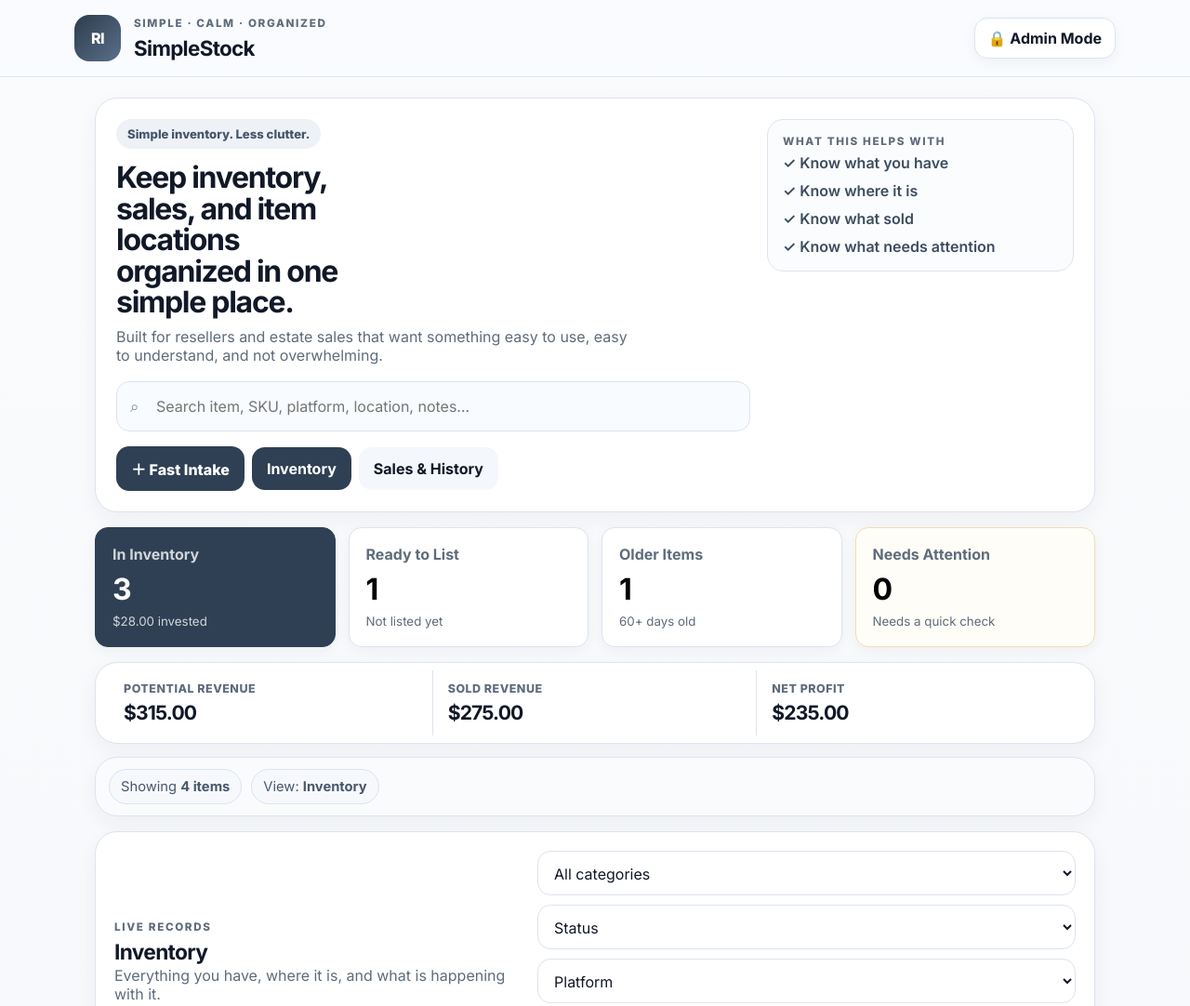
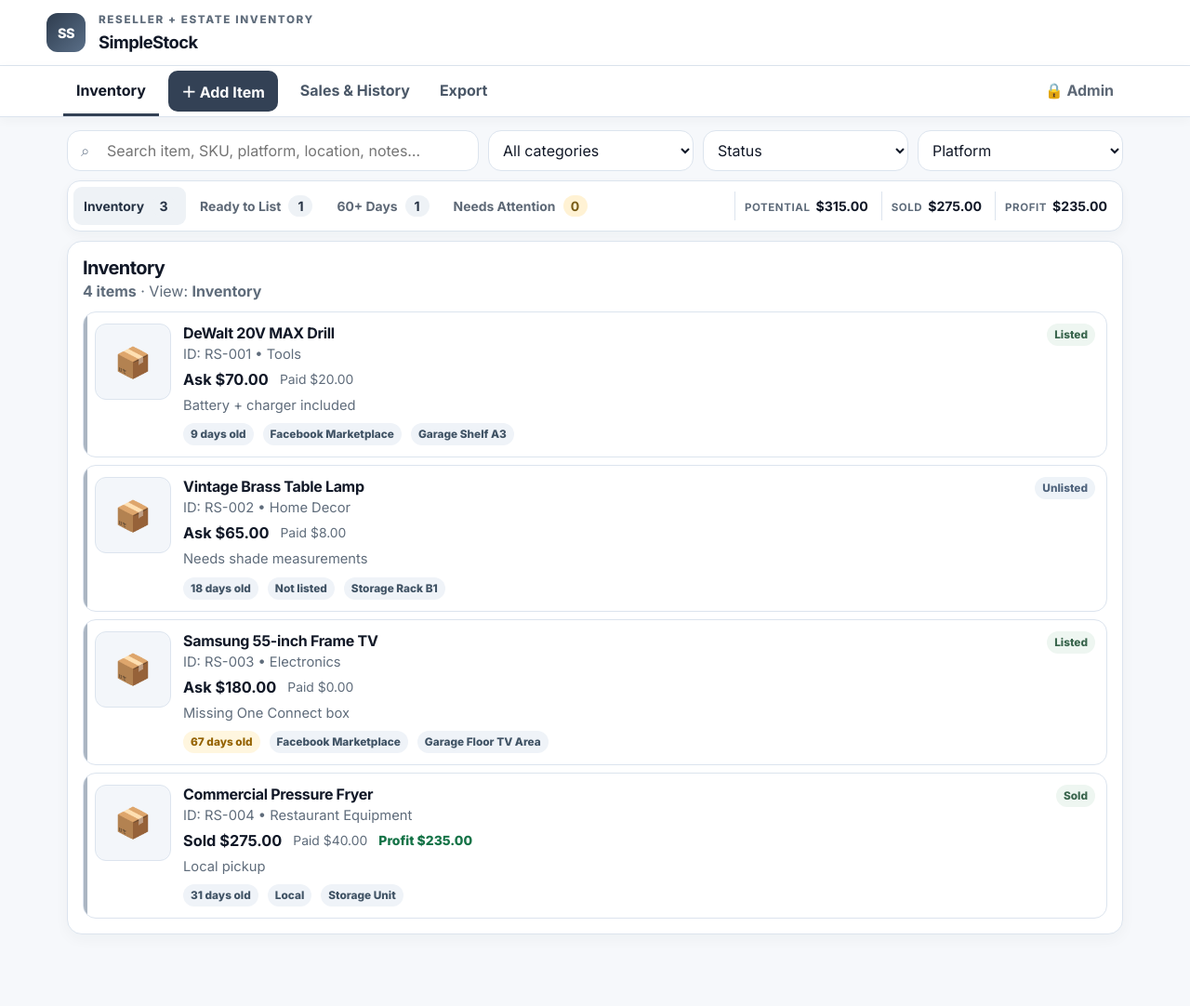
Before and after one commit to BigO2183/Asset-Tracker, a plain HTML site: page index.html in a window 1280 px wide. Shown: the top 1082 px of the page at 93% size. After the commit the page ends 1027 px from the top, so only its background shows below. Drawn offline with Linux system fonts and the light colour scheme.

Commit message:
Add files via upload
5

```diff
--- a/app.js
+++ b/app.js
@@ -47,7 +47,7 @@
  return 'status-' + status.toLowerCase().replace(/\s+/g,'-');
 }
 function updateStatCardState(){
- document.querySelectorAll('.stat-card').forEach(btn=>btn.classList.toggle('active',btn.dataset.filter===quickFilter));
+ document.querySelectorAll('.status-link').forEach(btn=>btn.classList.toggle('active',btn.dataset.filter===quickFilter));
 }
 function render(){
  updateFilters();
@@ -224,7 +224,7 @@
  e.preventDefault();
  if($('adminPin').value===ADMIN_PIN){
    isAdmin=true;
-   $('adminToggle').textContent='🔓 Admin On';
+   $('adminToggle').textContent='🔓 Admin';
    $('adminDialog').close();
    render();
  }else alert('Incorrect PIN');
@@ -232,12 +232,12 @@
 $('adminToggle').addEventListener('click',()=>{
  if(isAdmin){
    isAdmin=false;
-   $('adminToggle').textContent='🔒 Admin Mode';
+   $('adminToggle').textContent='🔒 Admin';
    render();
  }else openAdmin();
 });
 ['searchInput','categoryFilter','statusFilter','platformFilter'].forEach(id=>$(id).addEventListener(id==='searchInput'?'input':'change',()=>{quickFilter='all';render();}));
-document.querySelectorAll('.stat-card').forEach(btn=>btn.addEventListener('click',()=>{
+document.querySelectorAll('.status-link').forEach(btn=>btn.addEventListener('click',()=>{
  quickFilter=btn.dataset.filter;
  setView('inventory');
  render();
--- a/index.html
+++ b/index.html
@@ -12,95 +12,32 @@
 <body>
   <header class="topbar">
     <div class="brand-wrap">
-      <div class="brand-mark">RI</div>
+      <div class="brand-mark">SS</div>
       <div>
-        <p class="eyebrow">SIMPLE · CALM · ORGANIZED</p>
+        <p class="eyebrow">RESELLER + ESTATE INVENTORY</p>
         <h1>SimpleStock</h1>
       </div>
     </div>
-    <button id="adminToggle" class="ghost-btn">🔒 Admin Mode</button>
   </header>
 
-  <main class="shell">
-    <section class="hero-card">
-      <div class="hero-copy">
-        <span class="hero-badge">Simple inventory. Less clutter.</span>
-        <h2>Keep inventory, sales, and item locations organized in one simple place.</h2>
-        <p>Built for resellers and estate sales that want something easy to use, easy to understand, and not overwhelming.</p>
-        <div class="search-wrap">
+  <nav class="main-nav" aria-label="Main menu">
+    <div class="nav-inner">
+      <button id="showInventoryBtn" class="nav-btn active-tab">Inventory</button>
+      <button id="addItemBtn" class="nav-btn nav-primary">＋ Add Item</button>
+      <button id="showHistoryBtn" class="nav-btn">Sales & History</button>
+      <button id="exportBtn" class="nav-btn">Export</button>
+      <div class="nav-spacer"></div>
+      <button id="adminToggle" class="nav-btn nav-admin">🔒 Admin</button>
+    </div>
+  </nav>
+
+  <main class="shell workspace-shell">
+    <section class="workspace-toolbar">
+      <div class="search-wrap compact-search">
         <span class="search-icon">⌕</span>
         <input id="searchInput" type="search" placeholder="Search item, SKU, platform, location, notes…" autocomplete="off" />
       </div>
-        <div class="quick-actions">
-          <button id="addItemBtn" class="primary-btn">＋ Fast Intake</button>
-          <button id="showInventoryBtn" class="secondary-btn active-tab">Inventory</button>
-          <button id="showHistoryBtn" class="secondary-btn">Sales & History</button>
-        </div>
-      </div>
-      <aside class="hero-side">
-        <div class="side-card calm-card">
-          <p class="eyebrow">WHAT THIS HELPS WITH</p>
-          <div class="simple-list">
-            <span>✓ Know what you have</span>
-            <span>✓ Know where it is</span>
-            <span>✓ Know what sold</span>
-            <span>✓ Know what needs attention</span>
-          </div>
-        </div>
-      </aside>
-    </section>
-
-    <section class="dashboard-grid" aria-label="Reseller dashboard">
-      <button class="stat-card active" data-filter="all">
-        <span>In Inventory</span>
-        <strong id="statActive">0</strong>
-        <small id="statCost">Value invested</small>
-      </button>
-      <button class="stat-card" data-filter="unlisted">
-        <span>Ready to List</span>
-        <strong id="statUnlisted">0</strong>
-        <small>Not listed yet</small>
-      </button>
-      <button class="stat-card" data-filter="aged">
-        <span>Older Items</span>
-        <strong id="statAged">0</strong>
-        <small>60+ days old</small>
-      </button>
-      <button class="stat-card attention" data-filter="attention">
-        <span>Needs Attention</span>
-        <strong id="statAttention">0</strong>
-        <small>Needs a quick check</small>
-      </button>
-    </section>
-
-    <section class="money-strip">
-      <div>
-        <span>Potential Revenue</span>
-        <strong id="potentialRevenue">$0.00</strong>
-      </div>
-      <div>
-        <span>Sold Revenue</span>
-        <strong id="soldRevenue">$0.00</strong>
-      </div>
-      <div>
-        <span>Net Profit</span>
-        <strong id="netProfit">$0.00</strong>
-      </div>
-    </section>
-
-    <section class="info-strip">
-      <div class="friendly-chip">Showing <strong id="inventorySummary">0 items</strong></div>
-      <div class="friendly-chip">View: <strong id="viewLabel">Inventory</strong></div>
-    </section>
-
-    <section id="inventorySection" class="panel">
-      <div class="panel-head">
-        <div>
-          <p class="eyebrow">LIVE RECORDS</p>
-          <h2>Inventory</h2>
-          <p class="muted panel-subcopy">Everything you have, where it is, and what is happening with it.</p>
-        </div>
-        <div class="filter-row">
+      <div class="filter-row compact-filters">
         <select id="categoryFilter"><option value="">Category</option></select>
         <select id="statusFilter">
           <option value="">Status</option>
@@ -120,23 +57,41 @@
           <option>Other</option>
         </select>
       </div>
+    </section>
+
+    <section class="status-bar" aria-label="Inventory summary">
+      <button class="status-link active" data-filter="all"><span>Inventory</span><strong id="statActive">0</strong></button>
+      <button class="status-link" data-filter="unlisted"><span>Ready to List</span><strong id="statUnlisted">0</strong></button>
+      <button class="status-link" data-filter="aged"><span>60+ Days</span><strong id="statAged">0</strong></button>
+      <button class="status-link attention" data-filter="attention"><span>Needs Attention</span><strong id="statAttention">0</strong></button>
+      <div class="status-spacer"></div>
+      <div class="mini-money"><span>Potential</span><strong id="potentialRevenue">$0.00</strong></div>
+      <div class="mini-money"><span>Sold</span><strong id="soldRevenue">$0.00</strong></div>
+      <div class="mini-money"><span>Profit</span><strong id="netProfit">$0.00</strong></div>
+      <span id="statCost" class="sr-only"></span>
+    </section>
+
+    <section id="inventorySection" class="panel workspace-panel">
+      <div class="panel-head workspace-head">
+        <div>
+          <h2>Inventory</h2>
+          <p class="muted panel-subcopy"><strong id="inventorySummary">0 items</strong> · View: <strong id="viewLabel">Inventory</strong></p>
+        </div>
       </div>
       <div id="inventoryList" class="inventory-list"></div>
       <div id="emptyState" class="empty-state hidden">
         <div class="empty-illustration">📦</div>
         <h3>No matching inventory records</h3>
-        <p>Try a different search or filter — or add your next item with Fast Intake.</p>
+        <p>Try a different search or filter — or add your next item.</p>
       </div>
     </section>
 
-    <section id="historySection" class="panel hidden">
-      <div class="panel-head">
+    <section id="historySection" class="panel workspace-panel hidden">
+      <div class="panel-head workspace-head">
         <div>
-          <p class="eyebrow">SALES & ACTIVITY</p>
           <h2>Sales & History</h2>
-          <p class="muted panel-subcopy">See sold items and recent activity without digging through records.</p>
+          <p class="muted panel-subcopy">Sold items and recent activity.</p>
         </div>
-        <button id="exportBtn" class="secondary-btn">Export CSV</button>
       </div>
       <div id="historyList" class="history-list"></div>
     </section>
--- a/styles.css
+++ b/styles.css
@@ -217,3 +217,71 @@
 .status-pill.status-listed,.status-pill.status-sold{background:#eef6f1;color:#39654d}
 .status-pill.status-hold,.status-pill.status-donate-bulk,.status-pill.status-needs-attention{background:#fff7e7;color:#7d6327}
 @media(max-width:760px){.hero-side{display:none}.info-strip{gap:6px}.friendly-chip{font-size:.84rem;padding:8px 10px}}
+
+
+/* v5 function-first horizontal layout */
+body{background:#f6f8fb}
+.topbar{position:relative;padding:14px max(18px,calc((100vw - 1180px)/2));background:#fff;border-bottom:1px solid var(--line)}
+.brand-mark{width:42px;height:42px;border-radius:12px;font-size:.9rem}
+.topbar h1{font-size:1.15rem}
+.main-nav{position:sticky;top:0;z-index:35;background:#fff;border-bottom:1px solid var(--line);box-shadow:0 3px 12px rgba(31,45,61,.04)}
+.nav-inner{max-width:1180px;margin:0 auto;display:flex;align-items:center;gap:4px;padding:0 18px;min-height:54px;overflow-x:auto;scrollbar-width:none}
+.nav-inner::-webkit-scrollbar{display:none}
+.nav-btn{appearance:none;border:0;background:transparent;color:#4b5868;font-weight:700;padding:15px 14px;white-space:nowrap;cursor:pointer;border-bottom:3px solid transparent}
+.nav-btn:hover{color:var(--text);background:#f8fafc}
+.nav-btn.active-tab{color:var(--text);border-bottom-color:#334155;background:transparent}
+.nav-btn.nav-primary{color:#fff;background:#334155;border-radius:10px;padding:10px 14px;border-bottom:0;margin:0 6px}
+.nav-btn.nav-primary:hover{background:#253244}
+.nav-spacer{flex:1;min-width:12px}
+.nav-admin{color:#5d6876}
+.workspace-shell{max-width:1180px;padding-top:14px}
+.workspace-toolbar{display:grid;grid-template-columns:minmax(280px,1fr) auto;gap:10px;align-items:center;margin-bottom:10px}
+.compact-search{margin:0}
+.compact-search input{height:44px;padding-top:10px;padding-bottom:10px;background:#fff}
+.compact-filters{justify-content:flex-end;flex-wrap:nowrap}
+.compact-filters select{min-width:135px;height:44px;padding:9px 34px 9px 11px;background:#fff}
+.status-bar{display:flex;align-items:center;gap:4px;min-height:48px;padding:6px;background:#fff;border:1px solid var(--line);border-radius:14px;margin-bottom:10px;overflow-x:auto;box-shadow:0 4px 12px rgba(31,45,61,.04);scrollbar-width:none}
+.status-bar::-webkit-scrollbar{display:none}
+.status-link{display:flex;align-items:center;gap:8px;border:0;background:transparent;color:#5d6876;padding:9px 11px;border-radius:9px;cursor:pointer;white-space:nowrap;font:inherit}
+.status-link span{font-weight:650;font-size:.87rem}
+.status-link strong{font-size:.88rem;color:#263244;background:#eef2f6;min-width:26px;padding:3px 7px;border-radius:999px;text-align:center}
+.status-link:hover{background:#f6f8fa}
+.status-link.active{background:#eef2f6;color:#253244}
+.status-link.attention strong{background:#fff2d4;color:#785c18}
+.status-spacer{flex:1;min-width:8px}
+.mini-money{display:flex;align-items:baseline;gap:6px;padding:7px 10px;border-left:1px solid var(--line);white-space:nowrap}
+.mini-money span{font-size:.72rem;color:var(--muted);text-transform:uppercase;letter-spacing:.05em;font-weight:700}
+.mini-money strong{font-size:.88rem}
+.workspace-panel{border-radius:16px;padding:16px;box-shadow:0 5px 16px rgba(31,45,61,.04)}
+.workspace-head{margin-bottom:12px;align-items:center}
+.workspace-head h2{font-size:1.25rem;margin-bottom:3px}
+.inventory-list{gap:8px}
+.item-card{border-radius:14px;padding:12px;grid-template-columns:82px 1fr;gap:13px;box-shadow:none;background:#fff}
+.item-card:hover{background:#fbfcfe}
+.thumb-wrap{width:82px;height:82px;border-radius:12px}
+.item-card-accent{width:4px;background:#aab5c2}
+.item-name{font-size:1rem}
+.status-pill,.age-chip,.platform-chip,.location-chip{padding:5px 8px;font-size:.74rem}
+.sr-only{position:absolute!important;width:1px;height:1px;padding:0;margin:-1px;overflow:hidden;clip:rect(0,0,0,0);white-space:nowrap;border:0}
+@media(max-width:820px){
+  .workspace-toolbar{grid-template-columns:1fr}
+  .compact-filters{display:grid;grid-template-columns:repeat(3,1fr);gap:6px}
+  .compact-filters select{min-width:0;width:100%}
+  .mini-money{display:none}
+}
+@media(max-width:600px){
+  .topbar .eyebrow{display:none}
+  .topbar{padding:10px 14px}
+  .brand-mark{width:38px;height:38px}
+  .nav-inner{padding:0 10px;min-height:50px}
+  .nav-btn{padding:13px 11px;font-size:.88rem}
+  .nav-btn.nav-primary{padding:9px 11px;margin:0 3px}
+  .workspace-shell{padding:10px}
+  .compact-filters{grid-template-columns:1fr 1fr 1fr}
+  .compact-filters select{font-size:.82rem;padding-left:8px}
+  .status-bar{border-radius:11px}
+  .status-link{padding:8px 9px}
+  .workspace-panel{padding:11px}
+  .item-card{grid-template-columns:64px 1fr;padding:10px}
+  .thumb-wrap{width:64px;height:64px}
+}
```
Also changed, not shown: README.md. Lines whose indentation alone changed are shown as unchanged.
